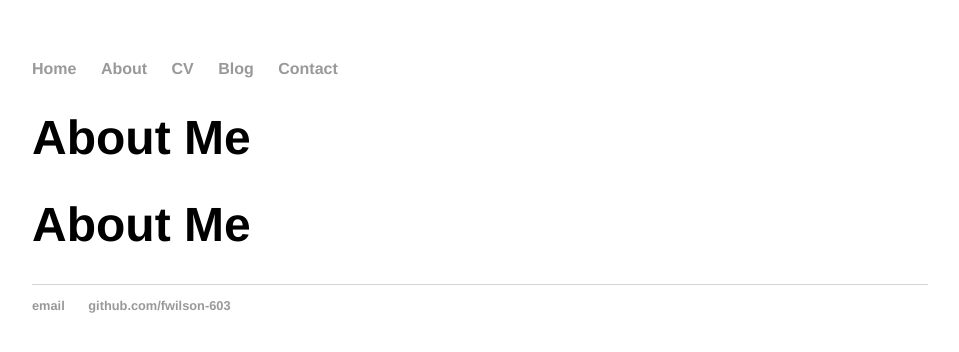
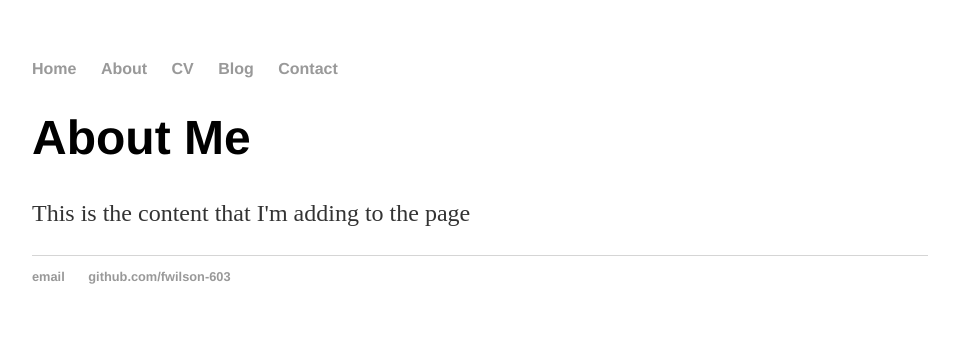
Before and after one commit to fwilson-603/fwilson-603.github.io, a Jekyll site: the page built from about/index.html, in a window 1280 px wide. Shown: the top 352 px of the page, without its empty margins (160-1119 px from the left). Built offline with Jekyll 4.4.1, drawn with Linux system fonts in a browser that asks for light colours.

Commit message:
Update index.html

```diff
--- a/about/index.html
+++ b/about/index.html
@@ -2,4 +2,5 @@
 layout: default
 title: About Me
 ---
-	<h1>{{ page.title }}</h1>
+
+<p>This is the content that I'm adding to the page</p>
```
